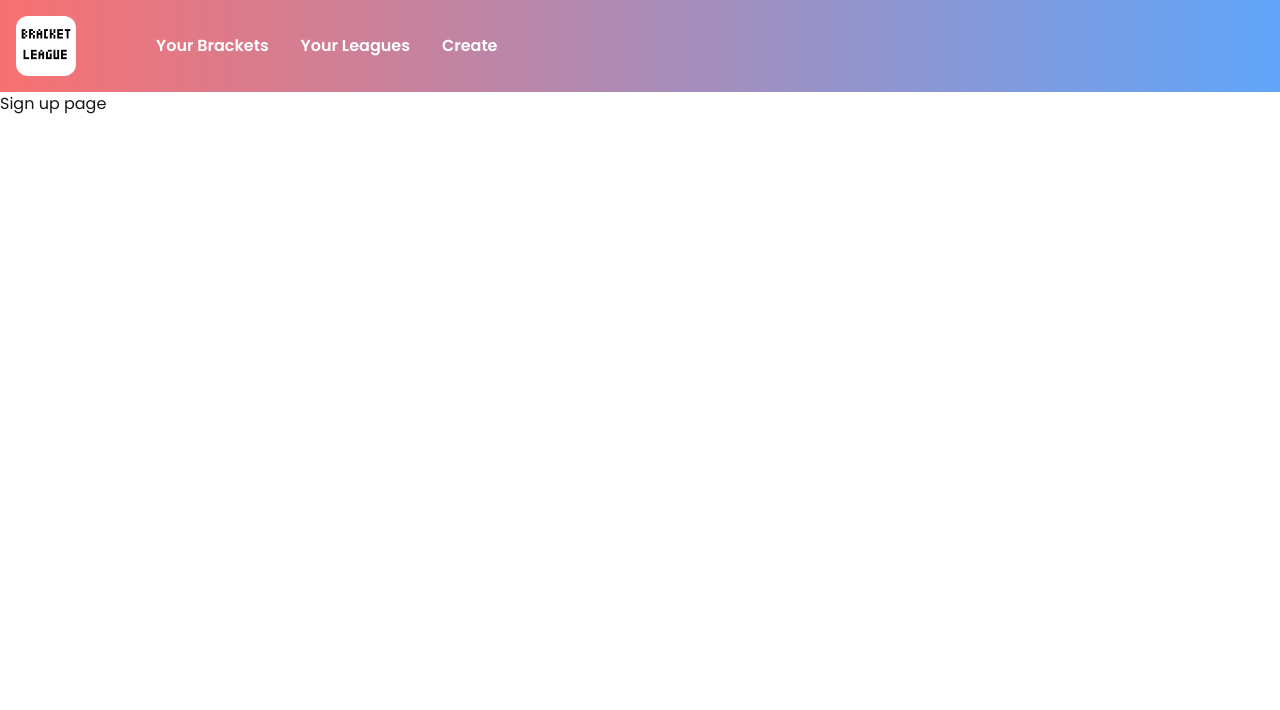
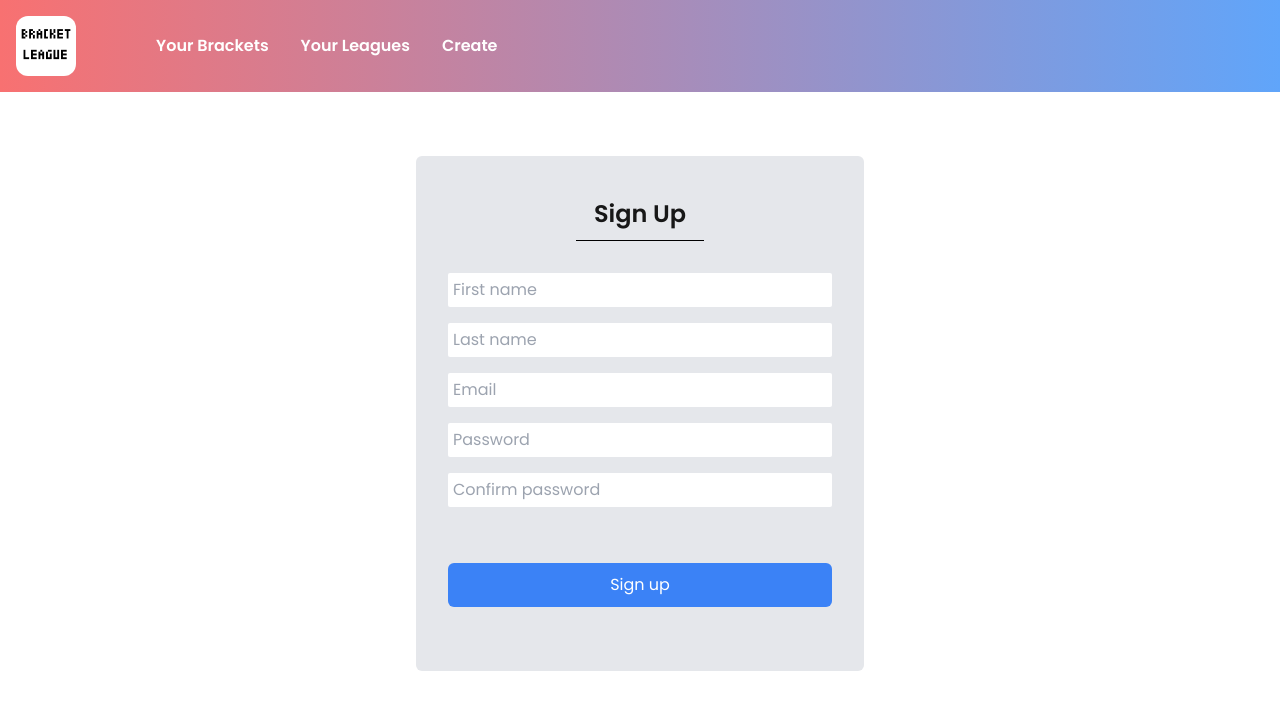
Before and after one commit to CarsonJennings/bracket-league, a Next.js app: page /sign-up in a window 1280 px wide. Shown: the top 710 px of the page. Built offline with nearby package versions, Linux system fonts and the light colour scheme.

Commit message:
Initial sign-up ui created

```diff
--- a/app/sign-up/page.tsx
+++ b/app/sign-up/page.tsx
@@ -1,9 +1,9 @@
-
+import SignUp from "@/app/ui/sign-up/sign-up";
 
 export default function Page() {
     return (
-        <div>
-            Sign up page
-        </div>
+        <main className="flex flex-col items-center min-h-lvh">
+            <SignUp />
+        </main>
     );
 }
--- /dev/null
+++ b/app/ui/sign-up/sign-up.tsx
@@ -0,0 +1,35 @@
+export default function SignUp() {
+    return (
+        <div className="flex flex-col items-center relative top-16 bg-gray-200 w-full max-w-md p-8 rounded-md">
+            <h3 className="flex-1 text-2xl font-semibold py-[10px] border-b border-black w-32 text-center">
+                Sign Up
+            </h3>
+            <form className="flex-1 my-8 w-full">
+                <div className="">
+                    <input className="p-[5px] rounded-sm w-full" type="text" placeholder="First name" id="first-name" required/>
+                </div>
+
+                <div className="my-4">
+                    <input className="p-[5px] rounded-sm w-full" type="text" placeholder="Last name" id="last-name" required/>
+                </div>
+
+                <div className="my-4">
+                    <input className="p-[5px] rounded-sm w-full" type="text" placeholder="Email" id="email" required/>
+                </div>
+
+                <div className="my-4">
+                    <input className="p-[5px] rounded-sm w-full" type="password" placeholder="Password" id="password" required/>
+                </div>
+
+                <div className="my-4">
+                    <input className="p-[5px] rounded-sm w-full" type="password" placeholder="Confirm password" id="confirm-password" required/>
+                </div>
+
+                <button type="submit" className="cursor-pointer p-[10px] mt-10 w-full bg-blue-500 hover:bg-blue-600 rounded-md text-center text-white">
+                    Sign up
+                </button>
+
+            </form>
+        </div>
+    );
+}
```
